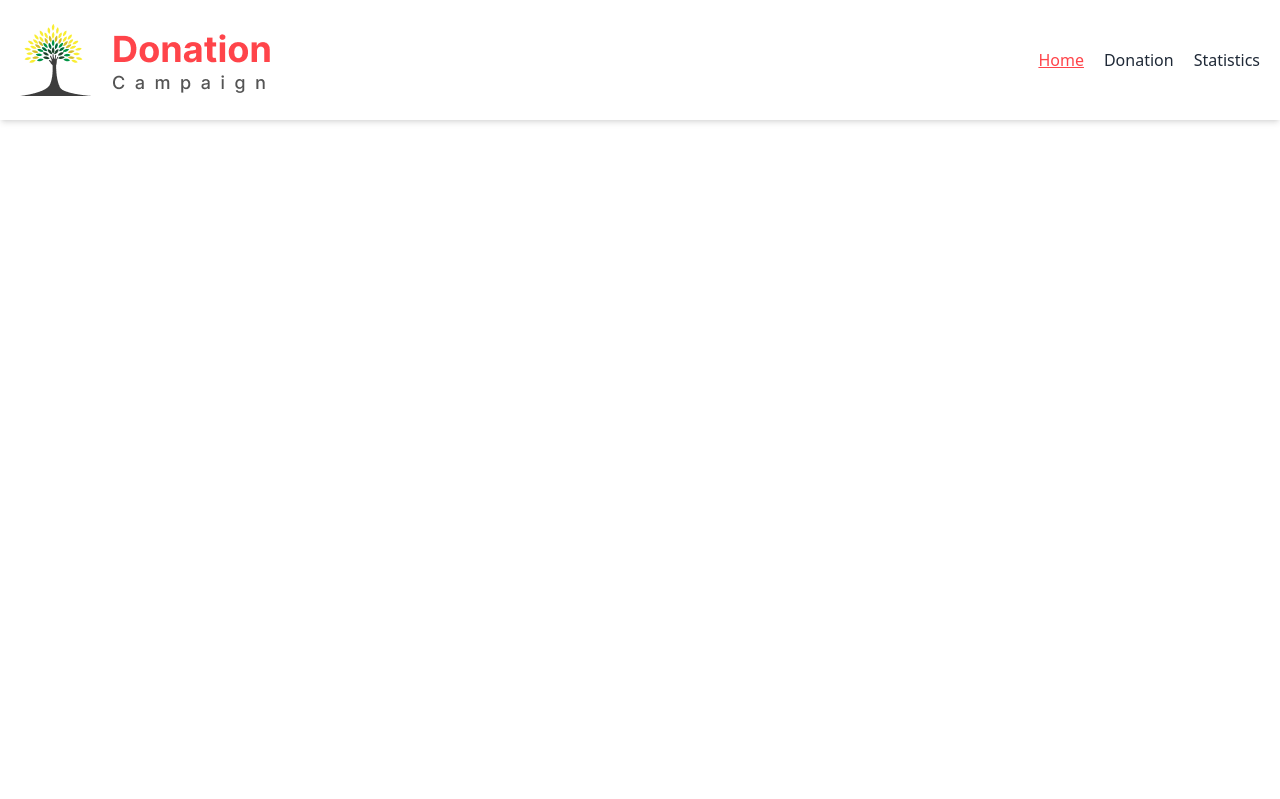
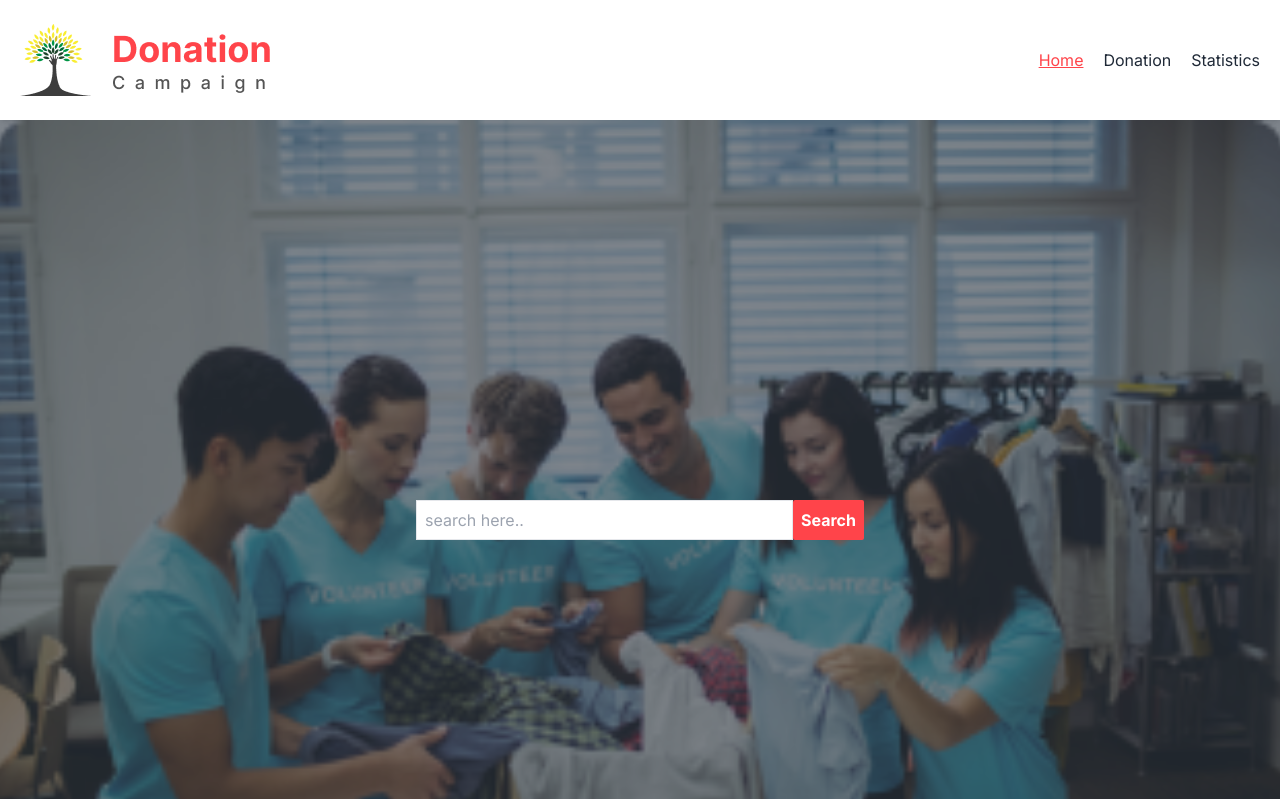
Before and after one commit to fahmida-an/b8a8-donation-campaign-fahmida-an, a React (Vite) app: page / in a window 1280 px wide. Shown: the top 799 px of the page. Built offline with nearby package versions, Linux system fonts and the light colour scheme.

Commit message:
Added cards dynamically

```diff
--- a/public/data.json
+++ b/public/data.json
@@ -1,51 +1,52 @@
 [
     {
       "id": 1,
-      "image": "https://example.com/product1.jpg",
-      "title": "Product 1",
-      "category": "Electronics",
-      "category_bg": "#3498db",
-      "card_bg": "#ecf0f1",
-      "text_bg": "#ffffff",
+      "image": "https://i.ibb.co/Bcyqn7G/Health.png",
+      "title": "Clean water for children",
+      "category": "Health",
+      "category_bg": "#0052FF33",
+      "card_bg": "#0052FF26",
+      "text_bg": "#0052FF",
+
       "description": "This is a sample product description for Product 1. Lorem ipsum dolor sit amet, consectetur adipiscing elit.",
       "price": 99.99
     },
     {
       "id": 2,
-      "image": "https://example.com/product2.jpg",
-      "title": "Product 2",
-      "category": "Clothing",
-      "category_bg": "#e74c3c",
-      "card_bg": "#ecf0f1",
-      "text_bg": "#ffffff",
+      "image": "https://i.ibb.co/fd19JPt/Education.png",
+      "title": "Good education",
+      "category": "Education",
+      "category_bg": "#FF444A33",
+      "card_bg": "#FF444A26",
+      "text_bg": "#FF444A",
       "description": "This is a sample product description for Product 2. Lorem ipsum dolor sit amet, consectetur adipiscing elit.",
       "price": 49.99
     },
     {
       "id": 3,
-      "image": "https://example.com/product3.jpg",
-      "title": "Product 3",
-      "category": "Home Decor",
-      "category_bg": "#27ae60",
-      "card_bg": "#ecf0f1",
-      "text_bg": "#ffffff",
+      "image": "https://i.ibb.co/YWpVyfY/Clothing.png",
+      "title": "Used Clothing Drive",
+      "category": "Clothing",
+      "category_bg": "#79C23F33",
+      "card_bg": "#79C23F26",
+      "text_bg": "#79C23F",
       "description": "This is a sample product description for Product 3. Lorem ipsum dolor sit amet, consectetur adipiscing elit.",
       "price": 29.99
     },
     {
       "id": 4,
-      "image": "https://example.com/product4.jpg",
-      "title": "Product 4",
-      "category": "Beauty",
-      "category_bg": "#f39c12",
-      "card_bg": "#ecf0f1",
-      "text_bg": "#ffffff",
+      "image": "https://i.ibb.co/6WJzhsc/Food.png",
+      "title": "Better Food for Everyone",
+      "category": "Food",
+      "category_bg": "#F8714733",
+      "card_bg": "#F8714726",
+      "text_bg": "#F87147",
       "description": "This is a sample product description for Product 4. Lorem ipsum dolor sit amet, consectetur adipiscing elit.",
       "price": 19.99
     },
     {
       "id": 5,
-      "image": "https://example.com/product5.jpg",
+      "image": "https://i.ibb.co/hYf5y8x/Rectangle-4284.png",
       "title": "Product 5",
       "category": "Toys",
       "category_bg": "#9b59b6",
@@ -56,7 +57,7 @@
     },
     {
       "id": 6,
-      "image": "https://example.com/product6.jpg",
+      "image": "https://i.ibb.co/hYf5y8x/Rectangle-4284.png",
       "title": "Product 6",
       "category": "Electronics",
       "category_bg": "#3498db",
@@ -67,7 +68,7 @@
     },
     {
       "id": 7,
-      "image": "https://example.com/product7.jpg",
+      "image": "https://i.ibb.co/hYf5y8x/Rectangle-4284.png",
       "title": "Product 7",
       "category": "Clothing",
       "category_bg": "#e74c3c",
@@ -78,7 +79,7 @@
     },
     {
       "id": 8,
-      "image": "https://example.com/product8.jpg",
+      "image": "https://i.ibb.co/hYf5y8x/Rectangle-4284.png",
       "title": "Product 8",
       "category": "Home Decor",
       "category_bg": "#27ae60",
@@ -89,7 +90,7 @@
     },
     {
       "id": 9,
-      "image": "https://example.com/product9.jpg",
+      "image": "https://i.ibb.co/hYf5y8x/Rectangle-4284.png",
       "title": "Product 9",
       "category": "Beauty",
       "category_bg": "#f39c12",
@@ -100,7 +101,7 @@
     },
     {
       "id": 10,
-      "image": "https://example.com/product10.jpg",
+      "image": "https://i.ibb.co/hYf5y8x/Rectangle-4284.png",
       "title": "Product 10",
       "category": "Toys",
       "category_bg": "#9b59b6",
@@ -111,7 +112,7 @@
     },
     {
       "id": 11,
-      "image": "https://example.com/product11.jpg",
+      "image": "https://i.ibb.co/hYf5y8x/Rectangle-4284.png",
       "title": "Product 11",
       "category": "Electronics",
       "category_bg": "#3498db",
@@ -122,7 +123,7 @@
     },
     {
       "id": 12,
-      "image": "https://example.com/product12.jpg",
+      "image": "https://i.ibb.co/hYf5y8x/Rectangle-4284.png",
       "title": "Product 12",
       "category": "Clothing",
       "category_bg": "#e74c3c",
--- /dev/null
+++ b/src/Components/Cards/Cards.jsx
@@ -0,0 +1,21 @@
+import CategoriesCard from "./CategoriesCard";
+
+
+const Cards = ({cards}) => {
+    console.log(cards);
+    return (
+        <div className="py-10">
+            <h2 className="text-2xl text-center" >All Categories</h2>
+            <div className="grid grid-cols-4 gap-5 py-10">
+                {
+                    cards?.map(card => <CategoriesCard
+                    key={card.id}
+                    card={card}
+                    ></CategoriesCard>)
+                }
+            </div>
+        </div>
+    );
+};
+
+export default Cards;
--- /dev/null
+++ b/src/Components/Cards/CategoriesCard.jsx
@@ -0,0 +1,35 @@
+
+const CategoriesCard = ({card}) => {
+    const {id, image,title, category, category_bg, card_bg, text_bg, description, price} = card || {};
+    const categoryStyle = {
+        color: text_bg,
+        background: category_bg,
+      };
+      const textStyle ={
+        color:text_bg
+      };
+      const backgroundStyle ={
+        background: card_bg,
+      };
+
+  return (
+    <div>
+      <div style={backgroundStyle} className="card card-compact w-72">
+        <figure>
+          <img
+            src={image}
+            alt=""
+          />
+        </figure>
+        <div className="card-body">
+
+          <h1 style={categoryStyle} className="w-[80px] p-2 text-center">{category}</h1>
+          <h2 style={textStyle} className="card-title">{title}</h2>
+
+        </div>
+      </div>
+    </div>
+  );
+};
+
+export default CategoriesCard;
--- a/src/Components/Header/Banner/Banner.jsx
+++ b/src/Components/Header/Banner/Banner.jsx
@@ -0,0 +1,39 @@
+const Banner = () => {
+  return (
+    <div
+      className="hero min-h-screen"
+      style={{ backgroundImage: "url(Clothing.png)" }}
+    >
+      <div className="hero-overlay bg-opacity-60"></div>
+      <div className="hero-content text-center text-neutral-content">
+        <div className="max-w-md flex">
+          <input
+            className="border h-10 pl-2 w-[400px] "
+            type="search"
+            placeholder="search here.."
+          />
+          <button
+            className="bg-[#FF444A] text-white rounded-sm font-bold p-2 "
+            type="submit"
+          >
+            Search
+          </button>
+        </div>
+      </div>
+    </div>
+
+    // <div className="h-[70vh]">
+    //    <div className="relative">
+    //    <img className="w-full" src="Clothing.png" alt="" />
+    //    </div>
+
+    //    <div className="absolute mt-[-350px] ml-[350px] flex justify-center ">
+    //     <input className="border h-10 pl-2 w-[400px] " type="search" placeholder="search here.." />
+    //     <button className="bg-[#FF444A] text-white rounded-sm font-bold p-2 " type="submit">Search</button>
+    //    </div>
+
+    // </div>
+  );
+};
+
+export default Banner;
--- a/src/Layout/MainLayout.jsx
+++ b/src/Layout/MainLayout.jsx
@@ -1,3 +1,5 @@
+import { Outlet } from "react-router-dom";
+
 import Navbar from "../Components/Header/Navbar/Navbar";
 
 
@@ -5,6 +7,7 @@ const MainLayout = () => {
     return (
         <div className="max-w-screen-xl mx-auto">
            <Navbar></Navbar>
+           <Outlet></Outlet>
         </div>
     );
 };
--- a/src/Pages/Home/Home.jsx
+++ b/src/Pages/Home/Home.jsx
@@ -1,7 +1,13 @@
+import { useLoaderData } from "react-router-dom";
+import Banner from "../../Components/Header/Banner/Banner";
+import Cards from "../../Components/Cards/Cards";
 
 const Home = () => {
+    const cards = useLoaderData();
     return (
         <div>
+            <Banner></Banner>
+            <Cards cards={cards}></Cards>
 
         </div>
     );
--- a/src/index.css
+++ b/src/index.css
@@ -1,3 +1,9 @@
+@import url('https://fonts.googleapis.com/css2?family=Inter:wght@400;500;600;700&display=swap');
+
 @tailwind base;
 @tailwind components;
 @tailwind utilities;
+
+body{
+    font-family: 'Inter', sans-serif;
+}
```
Also changed, not shown: Clothing.png (added).
